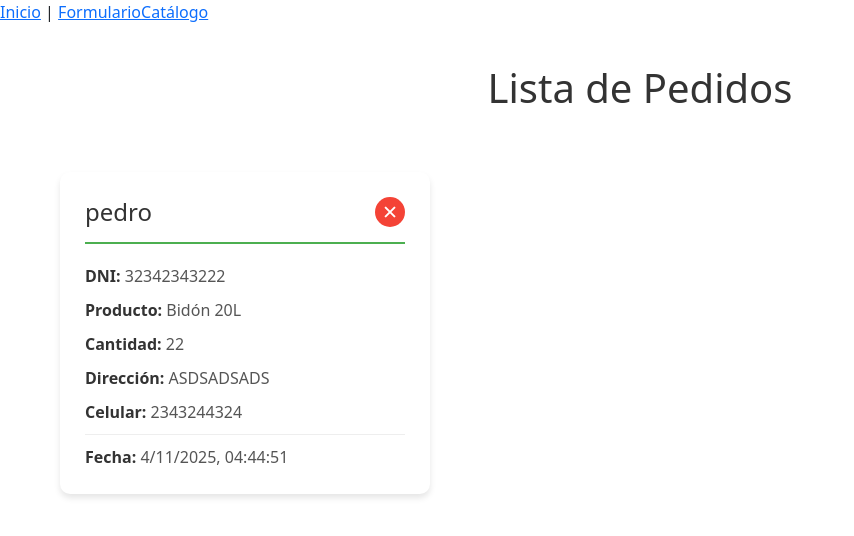
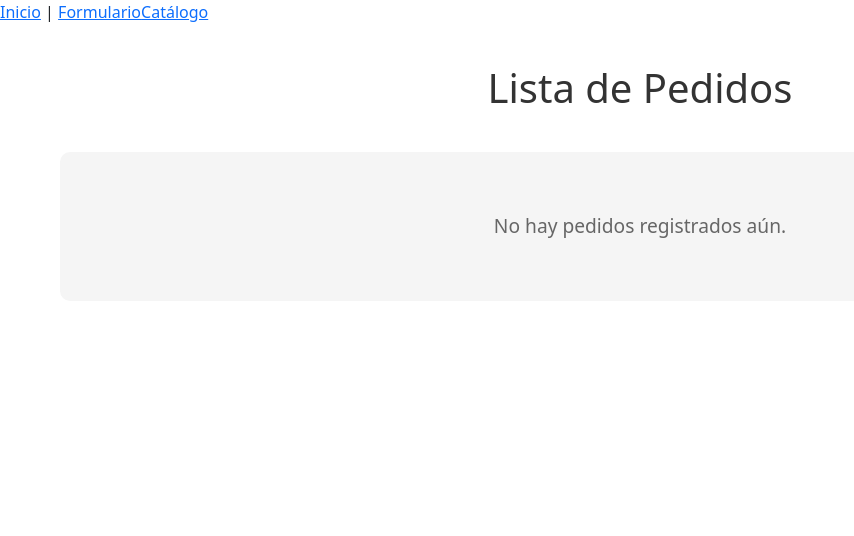
Before and after one commit to Axel0820/grupo2, a React (Create React App) app in the folder grupo2/: page /catalogo in a window 1280 px wide. Shown: the top 536 px of the page, without its empty margins (0-854 px from the left). Built offline with nearby package versions, Linux system fonts and the light colour scheme; data requests are answered from the project's data file.

Commit message:
cambios gaston

```diff
--- a/grupo2/db.json
+++ /dev/null
@@ -1,14 +0,0 @@
-{
-  "pedidos": [
-    {
-      "id": "bbc6",
-      "nombre": "pedro",
-      "dni": "32342343222",
-      "direccion": "ASDSADSADS",
-      "celular": "2343244324",
-      "producto": "Bidón 20L",
-      "cantidad": "22",
-      "fecha": "4/11/2025, 04:44:51"
-    }
-  ]
-}
--- a/grupo2/package.json
+++ b/grupo2/package.json
@@ -19,8 +19,7 @@
     "start": "react-scripts start",
     "build": "react-scripts build",
     "test": "react-scripts test",
-    "eject": "react-scripts eject",
-    "server": "json-server --watch db.json --port 3001"
+    "eject": "react-scripts eject"
   },
   "eslintConfig": {
     "extends": [
@@ -39,8 +38,5 @@
       "last 1 firefox version",
       "last 1 safari version"
     ]
-  },
-  "devDependencies": {
-    "json-server": "^1.0.0-beta.3"
   }
 }
--- a/grupo2/src/pages/Catalogo.jsx
+++ b/grupo2/src/pages/Catalogo.jsx
@@ -1,48 +1,27 @@
 import React, { useState, useEffect } from 'react';
 import './Catalogo.css';
 
-const Catalogo = () => {
+function Catalogo() {
     const [pedidos, setPedidos] = useState([]);
-    const [loading, setLoading] = useState(true);
 
-    // Cargar pedidos al montar el componente
+    // Cargar pedidos del localStorage
     useEffect(() => {
         cargarPedidos();
+        // Actualizar cada segundo para detectar nuevos pedidos
+        const interval = setInterval(cargarPedidos, 1000);
+        return () => clearInterval(interval);
     }, []);
 
-    const cargarPedidos = async () => {
-        try {
-            const response = await fetch('http://localhost:3001/pedidos');
-            const data = await response.json();
-            setPedidos(data);
-            setLoading(false);
-        } catch (error) {
-            console.error('Error al cargar pedidos:', error);
-            setLoading(false);
-        }
+    const cargarPedidos = () => {
+        const pedidosGuardados = JSON.parse(localStorage.getItem('pedidos') || '[]');
+        setPedidos(pedidosGuardados);
     };
 
-    const eliminarPedido = async (id) => {
-        try {
-            const response = await fetch(`http://localhost:3001/pedidos/${id}`, {
-                method: 'DELETE',
-            });
-
-            if (response.ok) {
-                // Actualizar la lista sin recargar
-                setPedidos(pedidos.filter(pedido => pedido.id !== id));
-            } else {
-                alert('Error al eliminar el pedido');
-            }
-        } catch (error) {
-            console.error('Error:', error);
-            alert('Error al conectar con la base de datos');
-        }
+    const eliminarPedido = (id) => {
+        const pedidosActualizados = pedidos.filter(pedido => pedido.id !== id);
+        localStorage.setItem('pedidos', JSON.stringify(pedidosActualizados));
+        setPedidos(pedidosActualizados);
     };
-
-    if (loading) {
-        return <div className="catalogo-container"><p>Cargando pedidos...</p></div>;
-    }
 
     return (
         <div className="catalogo-container">
--- a/grupo2/src/pages/Formulario.css
+++ b/grupo2/src/pages/Formulario.css
@@ -58,7 +58,7 @@
   box-shadow:
     0 4px 20px rgba(76, 175, 80, 0.3),
     0 0 60px rgba(76, 175, 80, 0.1);
-  border: 1px solid #4CAF50;
+  border: 1px solid #00B8FF;
   width: 100%;
   max-width: 500px;
   position: relative;
@@ -103,7 +103,7 @@
 
 .form-group input:focus, .form-group select:focus {
   outline: none;
-  border-color: #4CAF50;
+  border-color: #00B8FF;
   background-color: #333;
 }
 
@@ -119,7 +119,7 @@
   font-size: 1.1rem;
   font-weight: bold;
   color: white;
-  background-color: #4CAF50;
+  background-color: #00B8FF;
   border: none;
   border-radius: 5px;
   cursor: pointer;
@@ -128,7 +128,7 @@
 }
 
 .submit-btn:hover {
-  background-color: #45a049;
+  background-color: #00B8FF;
 }
 
 .submit-btn:active {
--- a/grupo2/src/pages/Formulario.jsx
+++ b/grupo2/src/pages/Formulario.jsx
@@ -1,41 +1,26 @@
-import React, { useState } from 'react';
+import React from 'react';
 import { useForm } from 'react-hook-form';
 import './Formulario.css';
 
 function Formulario() {
+  // useForm nos da: register, handleSubmit, reset y errors
   const { register, handleSubmit, reset, formState: { errors } } = useForm();
-  const [mostrarModal, setMostrarModal] = useState(false);
-  const [datosModal, setDatosModal] = useState(null);
 
-  const onSubmit = async (data) => {
-    try {
-      const response = await fetch('http://localhost:3001/pedidos', {
-        method: 'POST',
-        headers: {
-          'Content-Type': 'application/json',
-        },
-        body: JSON.stringify({
-          ...data,
-          fecha: new Date().toLocaleString()
-        }),
-      });
+  // Esta función se ejecuta cuando el formulario es válido
+  const onSubmit = (data) => {
+    // Guardar en localStorage
+    const pedidos = JSON.parse(localStorage.getItem('pedidos') || '[]');
+    const nuevoPedido = {
+      ...data,
+      id: Date.now(),
+      fecha: new Date().toLocaleString()
+    };
+    pedidos.push(nuevoPedido);
+    localStorage.setItem('pedidos', JSON.stringify(pedidos));
 
-      if (response.ok) {
-        setDatosModal(data);
-        setMostrarModal(true);
-        reset();
-      } else {
-        alert('Error al enviar el pedido');
-      }
-    } catch (error) {
-      console.error('Error:', error);
-      alert('Error al conectar con la base de datos');
-    }
-  };
-
-  const cerrarModal = () => {
-    setMostrarModal(false);
-    setDatosModal(null);
+    console.log('Datos del pedido:', data);
+    alert('Pedido enviado exitosamente, revisa la consola');
+    reset(); // Limpia el formulario
   };
 
   return (
@@ -139,28 +124,6 @@ function Formulario() {
 
         <button type="submit" className="submit-btn">Enviar Pedido</button>
       </form>
-
-      {/* Modal de confirmación */}
-      {mostrarModal && datosModal && (
-        <div className="modal-overlay" onClick={cerrarModal}>
-          <div className="modal-content" onClick={(e) => e.stopPropagation()}>
-            <div className="modal-header">
-              <h2>✅ Pedido Enviado con Éxito</h2>
-            </div>
-            <div className="modal-body">
-              <p><strong>Nombre:</strong> {datosModal.nombre}</p>
-              <p><strong>DNI:</strong> {datosModal.dni}</p>
-              <p><strong>Producto:</strong> {datosModal.producto}</p>
-              <p><strong>Cantidad:</strong> {datosModal.cantidad}</p>
-              <p><strong>Dirección:</strong> {datosModal.direccion}</p>
-              <p><strong>Celular:</strong> {datosModal.celular}</p>
-            </div>
-            <div className="modal-footer">
-              <button onClick={cerrarModal} className="modal-btn">Aceptar</button>
-            </div>
-          </div>
-        </div>
-      )}
     </div>
   );
 }
```
Also changed, not shown: 2 other files (tests, documents, lock files or other folders).
